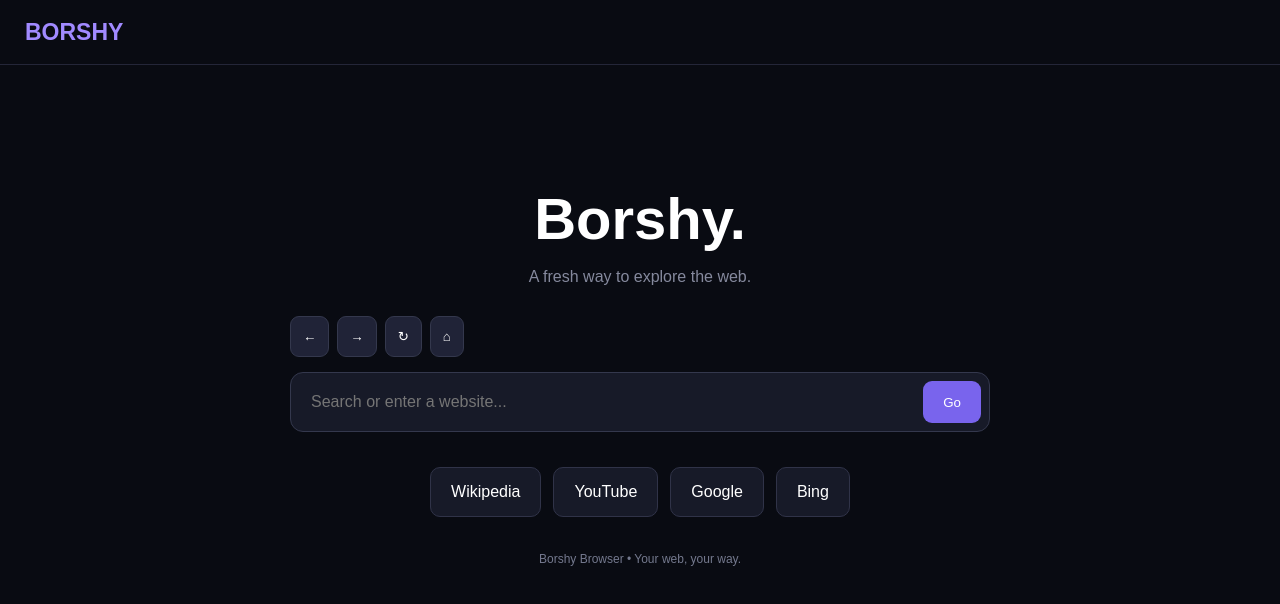
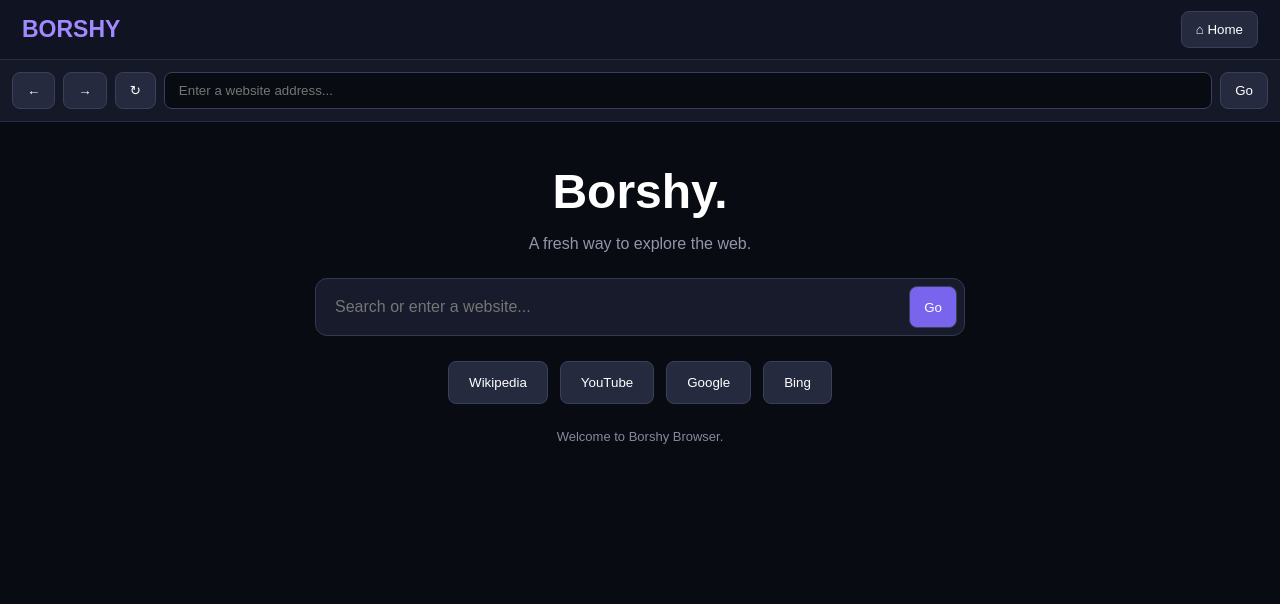
Before and after one commit to b0rshy/this-is-a-new-browser-2.0, a plain HTML site: page index.html in a window 1280 px wide. Drawn offline with Linux system fonts and the light colour scheme.

Commit message:
Update index.html

```diff
--- a/index.html
+++ b/index.html
@@ -4,7 +4,7 @@
 <head>
 <meta charset="UTF-8">
 <meta name="viewport" content="width=device-width, initial-scale=1.0">
-<title>Borshy</title>
+<title>Borshy Browser</title>
 <style>
 * { box-sizing: border-box; }
 body {
@@ -14,49 +14,58 @@ body {
   font-family: Arial, sans-serif;
 }
 header {
-  height: 65px;
+  height: 60px;
+  padding: 0 22px;
   display: flex;
   align-items: center;
-  padding: 0 25px;
-  border-bottom: 1px solid #242638;
+  justify-content: space-between;
+  background: #101321;
+  border-bottom: 1px solid #292d40;
+}
+.logo {
   color: #a18aff;
   font-size: 23px;
   font-weight: bold;
 }
-main {
-  max-width: 850px;
-  margin: 100px auto;
-  padding: 20px;
+.home {
   text-align: center;
+  padding: 30px 15px;
 }
-h1 { font-size: 58px; margin: 0; }
-.subtitle { color: #85899d; }
+h1 { font-size: 48px; margin: 12px 0; }
+.subtitle { color: #9296aa; }
 .toolbar {
   display: flex;
   gap: 8px;
-  margin: 30px auto 15px;
-  max-width: 700px;
+  padding: 12px;
+  background: #151827;
+  border-bottom: 1px solid #292d40;
 }
-.toolbar button, .search button {
-  background: #202337;
-  border: 1px solid #34384d;
+button {
+  background: #252a3e;
   color: white;
-  border-radius: 9px;
-  padding: 12px;
+  border: 1px solid #3a405a;
+  padding: 10px 14px;
+  border-radius: 8px;
   cursor: pointer;
 }
-.toolbar button:hover, .search button:hover {
-  background: #5141a5;
+button:hover { background: #5949a7; }
+.address {
+  flex: 1;
+  min-width: 0;
+  padding: 10px 14px;
+  border-radius: 8px;
+  border: 1px solid #3a405a;
+  background: #090b12;
+  color: white;
 }
 .search {
   display: flex;
-  gap: 8px;
-  background: #171a28;
-  padding: 8px;
-  border: 1px solid #34384d;
-  border-radius: 13px;
-  max-width: 700px;
-  margin: auto;
+  max-width: 650px;
+  margin: 25px auto;
+  padding: 7px;
+  background: #171b2b;
+  border: 1px solid #343950;
+  border-radius: 12px;
 }
 .search input {
   flex: 1;
@@ -68,80 +77,156 @@ h1 { font-size: 58px; margin: 0; }
   color: white;
   font-size: 16px;
 }
-.search button {
-  background: #7964ed;
-  border: none;
-  padding: 12px 20px;
-}
+.search button { background: #7964ed; }
 .links {
   display: flex;
   justify-content: center;
+  gap: 12px;
   flex-wrap: wrap;
-  gap: 12px;
-  margin-top: 35px;
+  margin: 20px;
 }
-.links a {
-  background: #171a28;
-  border: 1px solid #303348;
-  padding: 15px 20px;
-  border-radius: 10px;
-  color: white;
-  text-decoration: none;
+.links button { padding: 13px 20px; }
+#viewer {
+  width: 100%;
+  height: calc(100vh - 130px);
+  display: none;
+  border: none;
+  background: white;
 }
-.links a:hover { border-color: #907cff; }
 .note {
-  color: #74798e;
-  font-size: 12px;
-  margin-top: 35px;
+  color: #85899d;
+  font-size: 13px;
+  margin-top: 25px;
+}
+@media(max-width: 600px) {
+  .toolbar { flex-wrap: wrap; }
+  .address { flex-basis: 100%; order: 2; }
 }
 </style>
 </head>
 <body>
 
-<header>BORSHY</header>
+<header>
+  <div class="logo">BORSHY</div>
+  <button onclick="goHome()">⌂ Home</button>
+</header>
 
-<main>
+<div class="toolbar">
+  <button onclick="goBack()">←</button>
+  <button onclick="goForward()">→</button>
+  <button onclick="refreshPage()">↻</button>
+  <input class="address" id="address"
+    placeholder="Enter a website address...">
+  <button onclick="navigate()">Go</button>
+</div>
+
+<section class="home" id="home">
   <h1>Borshy.</h1>
   <p class="subtitle">A fresh way to explore the web.</p>
 
-  <div class="toolbar">
-    <button onclick="history.back()" title="Back">←</button>
-    <button onclick="history.forward()" title="Forward">→</button>
-    <button onclick="location.reload()" title="Refresh">↻</button>
-    <button onclick="location.href=location.pathname" title="Home">⌂</button>
-  </div>
-
   <form class="search" id="search">
-    <input id="address" placeholder="Search or enter a website..." autocomplete="off">
+    <input id="searchInput"
+      placeholder="Search or enter a website...">
     <button type="submit">Go</button>
   </form>
 
   <div class="links">
-    <a href="https://www.wikipedia.org">Wikipedia</a>
-    <a href="https://www.youtube.com">YouTube</a>
-    <a href="https://www.google.com">Google</a>
-    <a href="https://www.bing.com">Bing</a>
+    <button onclick="openSite('https://www.wikipedia.org')">Wikipedia</button>
+    <button onclick="openSite('https://www.youtube.com')">YouTube</button>
+    <button onclick="openSite('https://www.google.com')">Google</button>
+    <button onclick="openSite('https://www.bing.com')">Bing</button>
   </div>
 
-  <p class="note">Borshy Browser • Your web, your way.</p>
-</main>
+  <p class="note">Welcome to Borshy Browser.</p>
+</section>
+
+<iframe
+  id="viewer"
+  title="Website viewer"
+  referrerpolicy="strict-origin-when-cross-origin">
+</iframe>
 
 <script>
+let historyList = [];
+let historyIndex = -1;
+
+function getUrl(value) {
+  value = value.trim();
+  if (!value) return null;
+
+  if (/^https?:\/\//i.test(value)) return value;
+
+  if (value.includes(".") && !value.includes(" ")) {
+    return "https://" + value;
+  }
+
+  return "https://www.google.com/search?q=" +
+    encodeURIComponent(value);
+}
+
+function openSite(url) {
+  const frame = document.getElementById("viewer");
+  document.getElementById("home").style.display = "none";
+  frame.style.display = "block";
+  document.getElementById("address").value = url;
+
+  frame.src = url;
+  historyList = historyList.slice(0, historyIndex + 1);
+  historyList.push(url);
+  historyIndex++;
+}
+
+function navigate() {
+  const url = getUrl(document.getElementById("address").value);
+  if (url) openSite(url);
+}
+
+function goBack() {
+  if (historyIndex > 0) {
+    historyIndex--;
+    loadHistory();
+  } else {
+    goHome();
+  }
+}
+
+function goForward() {
+  if (historyIndex < historyList.length - 1) {
+    historyIndex++;
+    loadHistory();
+  }
+}
+
+function loadHistory() {
+  const url = historyList[historyIndex];
+  document.getElementById("address").value = url;
+  document.getElementById("viewer").src = url;
+}
+
+function refreshPage() {
+  const frame = document.getElementById("viewer");
+  if (frame.style.display === "block") {
+    frame.src = frame.src;
+  } else {
+    location.reload();
+  }
+}
+
+function goHome() {
+  document.getElementById("viewer").style.display = "none";
+  document.getElementById("viewer").src = "about:blank";
+  document.getElementById("home").style.display = "block";
+  document.getElementById("address").value = "";
+}
+
 document.getElementById("search").addEventListener("submit", function(e) {
   e.preventDefault();
-  const value = document.getElementById("address").value.trim();
-  if (!value) return;
+  const url = getUrl(document.getElementById("searchInput").value);
+  if (url) openSite(url);
+});
 
-  let url;
-  if (/^https?:\/\//i.test(value)) {
-    url = value;
-  } else if (value.includes(".") && !value.includes(" ")) {
-    url = "https://" + value;
-  } else {
-    url = "https://www.google.com/search?q=" +
-      encodeURIComponent(value);
-  }
-  window.location.href = url;
+document.getElementById("address").addEventListener("keydown", function(e) {
+  if (e.key === "Enter") navigate();
 });
 </script>
 
```
